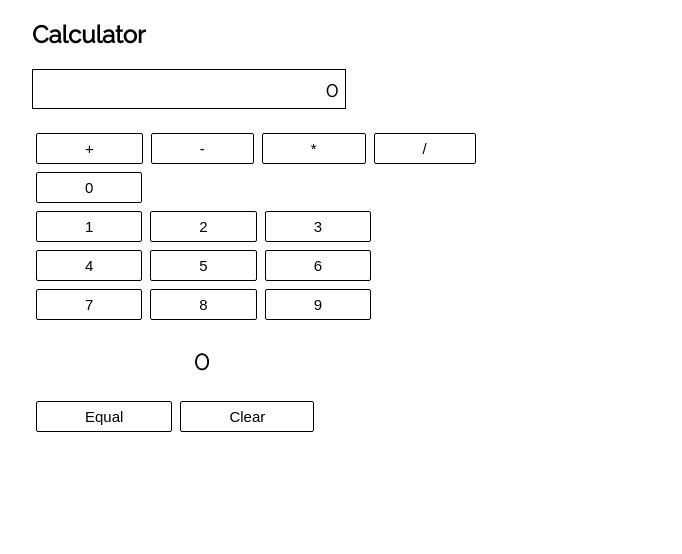
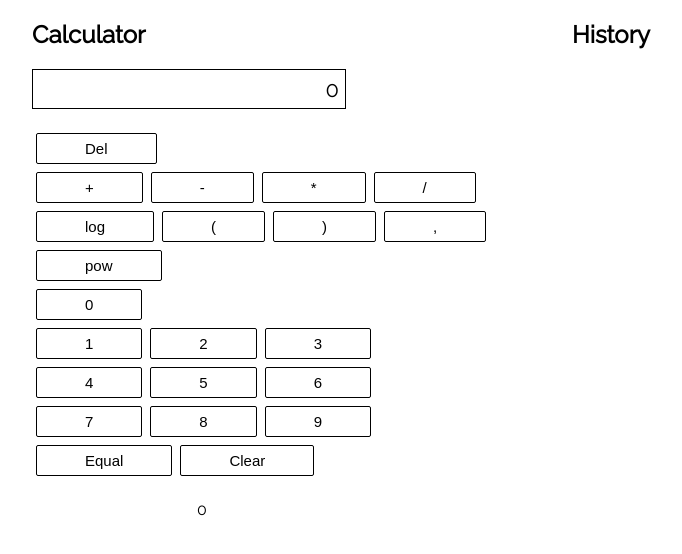
Before and after one commit to toanmx0101/zz_react, a React (Create React App) app: page / in a window 1280 px wide. Shown: the top 554 px of the page, without its empty margins (68-750 px from the left). Built offline with nearby package versions, Linux system fonts and the light colour scheme.

Commit message:
History, Back, Logarit, pow

```diff
--- a/src/App.jsx
+++ /dev/null
@@ -1,100 +0,0 @@
-import React, { Component } from 'react';
-import logo from './logo.svg';
-import './App.css';
-import Button from './Button'
-class App extends Component {
-  constructor(props) {
-    super(props)
-
-    this.state = {
-      stack: [],
-      results: 0
-    }
-
-    this.handleClickButton = this.handleClickButton.bind(this)
-    this.handleClickEqualButton = this.handleClickEqualButton.bind(this)
-    this.handleClickClearButton = this.handleClickClearButton.bind(this)
-    this.isOperand =this.isOperand.bind(this)
-  }
-
-  handleClickButton(event, value) {
-    if (this.isOperand(value)) {
-      var lastCharactor = this.state.stack[this.state.stack.length - 1]
-      if (!this.isOperand(lastCharactor)) {
-        var joined = this.state.stack.concat(value);
-        this.setState({ stack: joined })
-      }
-    } else {
-      joined = this.state.stack.concat(value);
-      this.setState({ stack: joined })
-    }
-  }
-
-  handleClickEqualButton(event) {
-    var lastCharactor = this.state.stack[this.state.stack.length - 1]
-    while (this.isOperand(lastCharactor)) {
-      this.state.stack.pop()
-      lastCharactor = this.state.stack[this.state.stack.length - 1]
-    }
-    this.setState({results: eval(this.state.stack.join('').toString())})
-  }
-  handleClickClearButton(event) {
-    this.setState({ results: 0 })
-    this.setState({ stack: [] })
-  }
-  isOperand(key) {
-    if ((key == '+') || (key == '-') || (key == '*') || (key == '/')){
-      return true
-    }
-  }
-
-  componentWillMount() {
-  }
-
-  componentDidMount() {
-  }
-
-  componentWillUpdate() {
-  }
-
-  componentDidUpdate() {
-  }
-
-  render() {
-    let buttons = [<Button key={0} onButtonClick={this.handleClickButton} value={0} />]
-    let operandButtons = []
-    let operands = ['+', '-','*','/']
-
-    for (var i = 1; i <=7; i+=3) {
-      buttons.push(<div><Button key={i} onButtonClick={this.handleClickButton} value={i} /><Button key={i+1} onButtonClick={this.handleClickButton} value={i+1} /><Button key={i+2} onButtonClick={this.handleClickButton} value={i+2} /></div>)
-    }
-    for (var i = 0; i <= 3; i++) {
-      operandButtons.push(<Button key={operands[i]} onButtonClick={this.handleClickButton} value={operands[i]} />)
-    }
-
-    // operandButtons = numbers.map((i) =>
-    //   <Button key={i} onButtonClick={this.handleClickButton} value={i} />
-    // );
-    return (
-      <React.Fragment>
-        <h2>Calculator</h2>
-        <div class="input-calculator">
-          <span>{this.state.stack.join('') == "" ? 0 : this.state.stack.join('') }</span>
-        </div>
-        <div class="operand-buttons">
-          {operandButtons}
-        </div>
-        <div>
-          {buttons}
-        </div>
-        <div class="div-results">
-          <span class="results">{this.state.results}</span>
-        </div>
-        <Button onButtonClick={this.handleClickEqualButton} value={'Equal'} />
-        <Button onButtonClick={this.handleClickClearButton} value={'Clear'} />
-      </React.Fragment>
-    );
-  }
-}
-
-export default App;
--- /dev/null
+++ b/src/components/App.jsx
@@ -0,0 +1,62 @@
+import React, { Component } from 'react';
+import '../styles/App.css';
+import Button from './Button'
+import Span from './Span'
+import Menu from './Menu'
+import History from './History'
+
+class App extends Component {
+  constructor(props) {
+    super(props)
+
+    this.state = {
+      input: '',
+      results: 0,
+      history: [],
+      prev: ''
+    }
+  }
+  onButtonEqualChange(results) {
+    this.setState({ results: results });
+  }
+  onButtonClearChange() {
+    var history = this.state.history.concat({input: this.state.input, results: this.state.results})
+    this.setState({history: history})
+    this.setState({input: '', results: 0})
+  }
+  onOperatorButtonChange(input) {
+    this.setState({input: input})
+  }
+  onButtonDelChange(input) {
+    this.setState({input: input})
+  }
+  onButtonClearHistory(input) {
+    this.setState({history: []})
+  }
+  onButtonBackClick(event) {
+    var operator = this.state.history.pop()
+    this.setState({prev: operator.input })
+    this.setState({input: operator.input })
+  }
+  render() {
+    return (
+      <React.Fragment>
+        <div className="calculator">
+          <h2>Calculator
+            {this.state.history.length >= 1 &&
+              <Button className="clear-history" onButtonClick={this.onButtonBackClick.bind(this)} value='Back'/>
+            }
+          </h2>
+          <Span className="input-calculator" content={this.state.input}/>
+          <Menu prev={this.state.prev} onOperatorButtonChange={this.onOperatorButtonChange.bind(this)} onButtonEqualChange={this.onButtonEqualChange.bind(this)} onButtonClearChange={this.onButtonClearChange.bind(this)} onButtonDelChange={this.onButtonDelChange.bind(this)}/>
+          <Span className="div-results" content={this.state.results}/>
+        </div>
+        <div className="history">
+          <History listHistory={this.state.history} onButtonClearHistory={this.onButtonClearHistory.bind(this)}/>
+        </div>
+      </React.Fragment>
+    );
+  }
+}
+
+export default App;
--- a/src/Button.jsx
+++ b/src/components/Button.jsx
@@ -1,5 +1,5 @@
 import React, { Component } from 'react';
-import './Button.css';
+import '../styles/Button.css';
 
 class Button extends Component {
   constructor(props) {
@@ -13,7 +13,7 @@ class Button extends Component {
 
   render() {
     return (
-      <button onClick={this.handleClick}>{this.props.value}</button>
+      <button className={this.props.className} onClick={this.handleClick}>{this.props.value}</button>
     );
   }
 }
--- /dev/null
+++ b/src/components/History.jsx
@@ -0,0 +1,32 @@
+import React, { Component } from 'react';
+import Span from './Span'
+import Button from './Button'
+
+class History extends Component {
+
+  onButtonClearHistory(event) {
+    this.props.onButtonClearHistory(event)
+  }
+
+  render() {
+    let history = []
+    for (var i = 0; i <= this.props.listHistory.length - 1; i++) {
+      history.push(<Span key={i} content={this.props.listHistory[i].input.join('')} />)
+    }
+    return (
+      <React.Fragment>
+        <h2>History
+          {this.props.listHistory.length > 0 &&
+            <Button className="clear-history" onButtonClick={this.onButtonClearHistory.bind(this)} value='Clear history'/>
+          }
+        </h2>
+        { this.props.listHistory.length > 0 &&
+          <React.Fragment>
+            {history}
+          </React.Fragment>
+        }
+      </React.Fragment>
+    );
+  }
+}
+ export default History;
--- /dev/null
+++ b/src/components/Menu.jsx
@@ -0,0 +1,103 @@
+import React, { Component } from 'react';
+import '../styles/Button.css';
+import Button from './Button'
+const NUMBERS = [0, 1, 2, 3, 4, 5, 6, 7, 8, 9]
+const DISPLAY_EACH_SLICE = 3
+
+class Menu extends Component {
+  constructor(props) {
+    super(props)
+    this.state = {
+      stack: [],
+      results: 0
+    }
+    this.isOperand = this.isOperand.bind(this)
+    this.prev = []
+  }
+
+  handleClickButton(event, value) {
+    var joined = this.state.stack
+    if (this.isOperand(value)) {
+      var lastCharactor = this.state.stack[this.state.stack.length - 1]
+      if (!this.isOperand(lastCharactor)) {
+        joined = this.state.stack.concat(value)
+        this.setState({ stack: joined })
+      }
+    } else {
+      joined = this.state.stack.concat(value)
+      this.setState({ stack: joined })
+    }
+    this.props.onOperatorButtonChange(joined)
+  }
+
+  handleClickEqualButton(event) {
+    var lastCharactor = this.state.stack[this.state.stack.length - 1]
+    while (this.isOperand(lastCharactor)) {
+      this.state.stack.pop()
+      lastCharactor = this.state.stack[this.state.stack.length - 1]
+    }
+    var operator = this.state.stack.join('').toString()
+
+    this.setState({results: eval(operator.replace(/log/g, 'this.log').replace(/pow/g, 'Math.pow'))})
+    this.props.onButtonEqualChange(eval(operator.replace(/log/g, 'this.log').replace(/pow/g, 'Math.pow')))
+  }
+
+  handleClickClearButton(event) {
+    this.setState({ results: 0 })
+    this.setState({ stack: [] })
+    this.prev = []
+    this.props.onButtonClearChange(event)
+  }
+
+  handleClickDeleteButton(event) {
+    this.setState({stack: this.state.stack.slice(0, -1)})
+    this.props.onButtonDelChange(this.state.stack.slice(0, -1))
+  }
+  isOperand(key) {
+    if ((key === '+') || (key === '-') || (key === '*') || (key === '/')){
+      return true
+    }
+  }
+
+  log(x, y) {
+    return Math.log(y) / Math.log(x);
+  }
+  componentWillReceiveProps(nextProps) {
+    if (nextProps.prev !== undefined) {
+      this.prev = nextProps.prev
+    }
+  }
+  componentDidUpdate(prevProps, prevState) {
+    console.log("componentDidUpdate")
+    if (this.prev.length > 0) {
+      this.setState({stack: this.prev})
+      this.prev = []
+    }
+  }
+  render() {
+    console.log("Render")
+    let buttons = [<Button key={0} onButtonClick={this.handleClickButton.bind(this)} value={0} />]
+    let operandButtons = []
+    let operands = ['+', '-','*','/', 'log', '(', ')', ', ', 'pow']
+    //TODO:  viet lai theo map
+
+    for (var i = 1; i <= NUMBERS.length - DISPLAY_EACH_SLICE ; i+= DISPLAY_EACH_SLICE) {
+      buttons.push(<div key={i}><Button onButtonClick={this.handleClickButton.bind(this)} value={i} /><Button onButtonClick={this.handleClickButton.bind(this)} value={i+1} /><Button onButtonClick={this.handleClickButton.bind(this)} value={i+2} /></div>)
+    }
+    operandButtons = operands.map((operand) => <Button key={operand} onButtonClick={this.handleClickButton.bind(this)} value={operand} />);
+    return (
+      <React.Fragment>
+        <Button onButtonClick={this.handleClickDeleteButton.bind(this)} value={'Del'} />
+        <div className="operand-buttons">
+          {operandButtons}
+        </div>
+        <div>
+          {buttons}
+        </div>
+        <Button onButtonClick={this.handleClickEqualButton.bind(this)} value={'Equal'} />
+        <Button onButtonClick={this.handleClickClearButton.bind(this)} value={'Clear'} />
+      </React.Fragment>
+    );
+  }
+}
+ export default Menu;
--- /dev/null
+++ b/src/components/Span.jsx
@@ -0,0 +1,12 @@
+import React, { Component } from 'react';
+
+class Span extends Component {
+  render() {
+    return (
+      <div className={this.props.className}>
+        <span>{this.props.content === '' ? 0 : this.props.content}</span>
+      </div>
+    );
+  }
+}
+ export default Span;
--- a/src/index.js
+++ b/src/index.js
@@ -1,8 +1,8 @@
 import React from 'react';
 import ReactDOM from 'react-dom';
-import './index.css';
-import App from './App.jsx';
-import registerServiceWorker from './registerServiceWorker';
+import './styles/index.css';
+import App from './components/App.jsx';
+import registerServiceWorker from './actions/registerServiceWorker';
 
 ReactDOM.render(<App testProps={2} />, document.getElementById('root'));
 
--- a/src/App.css
+++ b/src/styles/App.css
@@ -29,6 +29,14 @@
 .results {
   font-size: 28px;
 }
+.calculator {
+  float: left;
+  width: 50%;
+}
+.history {
+  float: right;
+  width: 50%;
+}
 .div-results {
   width: 300px;
   text-align: center;
--- a/src/Button.css
+++ b/src/styles/Button.css
@@ -6,4 +6,10 @@ button {
   border-radius: 2px;
   font-size: 15px;
   margin: 4px;
+  cursor: pointer;
 }
+.clear-history {
+  border: 0;
+  font-size: 14px;
+  margin: 0;
+}
```
Also changed, not shown: src/actions/registerServiceWorker.js (renamed from src/registerServiceWorker.js), src/images/logo.svg (renamed from src/logo.svg), src/styles/index.css (renamed from src/index.css), 1 other file (tests, documents, lock files or other folders).
